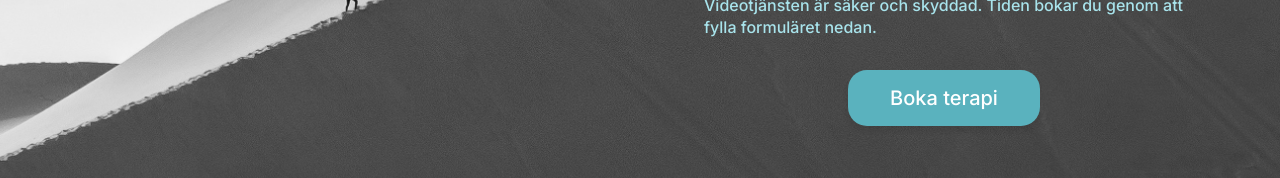
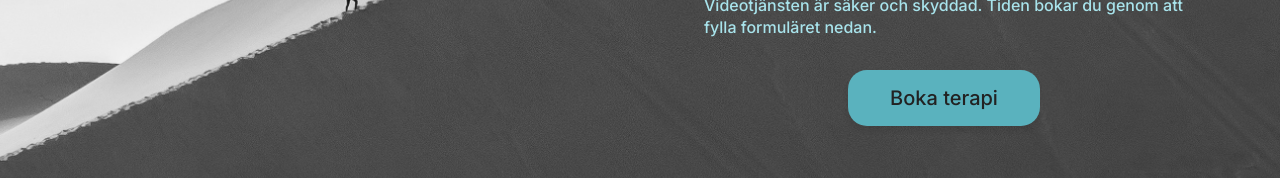
Before and after one commit to Vera-Sjunnesson/iwona-strojwas, a React (Vite) app in the folder code/: page /psykoterapi-online in a window 1280 px wide. Shown: the part 596-774 px from the top of the page. Built offline with nearby package versions, Linux system fonts and the light colour scheme.

Commit message:
add ctnotesform

```diff
--- a/code/package.json
+++ b/code/package.json
@@ -4,7 +4,7 @@
   "version": "0.0.0",
   "type": "module",
   "scripts": {
-    "dev": "vite",
+    "dev": "vite --port 3000",
     "build": "tsc -b && vite build",
     "lint": "eslint . --ext ts,tsx --report-unused-disable-directives --max-warnings 0",
     "preview": "vite preview"
--- a/code/src/components/header/index.tsx
+++ b/code/src/components/header/index.tsx
@@ -13,7 +13,7 @@ export const Header = () => {
       </NavLink>
       <div className="flex justify-end item-center">
         <NavBar />
-        <Button buttonSize="small">
+        <Button href="/boka" buttonSize="small">
           Boka terapi
         </Button>
         <HamburgerMenu />
--- a/code/src/components/hero/index.tsx
+++ b/code/src/components/hero/index.tsx
@@ -23,7 +23,7 @@ export const HeroSection = () => {
         <Text color="secondary" level={2} weight="medium">
           Varmt välkommen till en plats där ditt inre välmående står i centrum. Som legitimerad psykoterapeut är jag här för att stödja dig i din utveckling och förändring.
         </Text>
-        <Button href="https://www.google.com" className="mt-8">
+        <Button href="/boka" className="mt-8">
           Boka terapi
         </Button>
       </article>
--- a/code/src/css/index.css
+++ b/code/src/css/index.css
@@ -44,8 +44,8 @@ body {
 a {
   font-family: "Inter", sans-serif;
   font-weight: 400;
-  color: var(--color-text-default);
-  text-decoration: none;
+  color: var(--color-text-default) !important;
+  text-decoration: none !important;
 }
 
 .artist-website-link {
@@ -53,10 +53,8 @@ a {
   font-style: italic;
 }
 
-@media (min-width: 1280px) {
-  a:hover {
-    color: #CB4A4A;
-  }
+.booking-form {
+  padding: 70px 8px 40px 8px;
 }
 
 h1, h2, h3, h5, h6 {
@@ -99,6 +97,16 @@ body.no-scroll {
   transition: all 1s ease-in-out;
 }
 
+@media (min-width: 1280px) {
+  a:hover {
+    color: #CB4A4A !important;
+  }
+
+  .booking-form {
+    padding: 100px 16px 40px 16px;
+  }
+}
+
 @media (prefers-color-scheme: light) {
   :root {
     color: #213547;
@@ -107,6 +115,7 @@ body.no-scroll {
   a:hover {
     color:  #CB4A4A;
   }
+
   button {
     background-color:  #CB4A4A;
   }
--- a/code/src/pages/BookingPage.tsx
+++ b/code/src/pages/BookingPage.tsx
@@ -11,8 +11,8 @@ export const BookingPage = () => {
   }, []);
 
   return (
-    <div className="p-4">
-      <div id="ctnotesform" style={{ display: "inline-block" }} />
+    <div>
+      <div id="ctnotesform" className="booking-form" style={{ display: "inline-block" }}></div>
     </div>
   );
 };
--- a/code/src/pages/InfoPage.tsx
+++ b/code/src/pages/InfoPage.tsx
@@ -51,7 +51,7 @@ export const InfoPage = () => {
               Därför erbjuder jag psykoterapi online och rådgivning som gör det möjligt för dig att få stöd var och när det passar dig bäst med samma engagemang och professionalism som i personliga möten och flexibla tider. Samtalen sker genom en videolänk som skickas till dig vid bokning. Du behöver mobil eller dator, internetuppkoppling och BankID för att logga in. Videotjänsten är säker och skyddad. Tiden bokar du genom att fylla formuläret nedan.
             </Text>
             <Button
-              href="https://www.google.com"
+              href="/boka"
               type="secondary"
               className="mt-8">
               Boka terapi
--- a/code/src/ui/Button/Button.tsx
+++ b/code/src/ui/Button/Button.tsx
@@ -1,3 +1,4 @@
+import { NavLink } from 'react-router-dom'
 import ButtonStyles from './Button.module.css'
 
 export type ButtonType =
@@ -11,7 +12,7 @@ type ButtonProps = {
   className?: string
   buttonSize?: ButtonSize
   type?: ButtonType
-  href?: string
+  href: string
 }
 
 export const Button = (
@@ -39,9 +40,9 @@ export const Button = (
     }
 
     return (
-      <a href={href} className={classes.join(' ')}>
+      <NavLink to={href} className={classes.join(' ')}>
         {children}
-      </a>
+      </NavLink>
     )
   }
 )
```
Also changed, not shown: code/src/css/tailwind.css.
